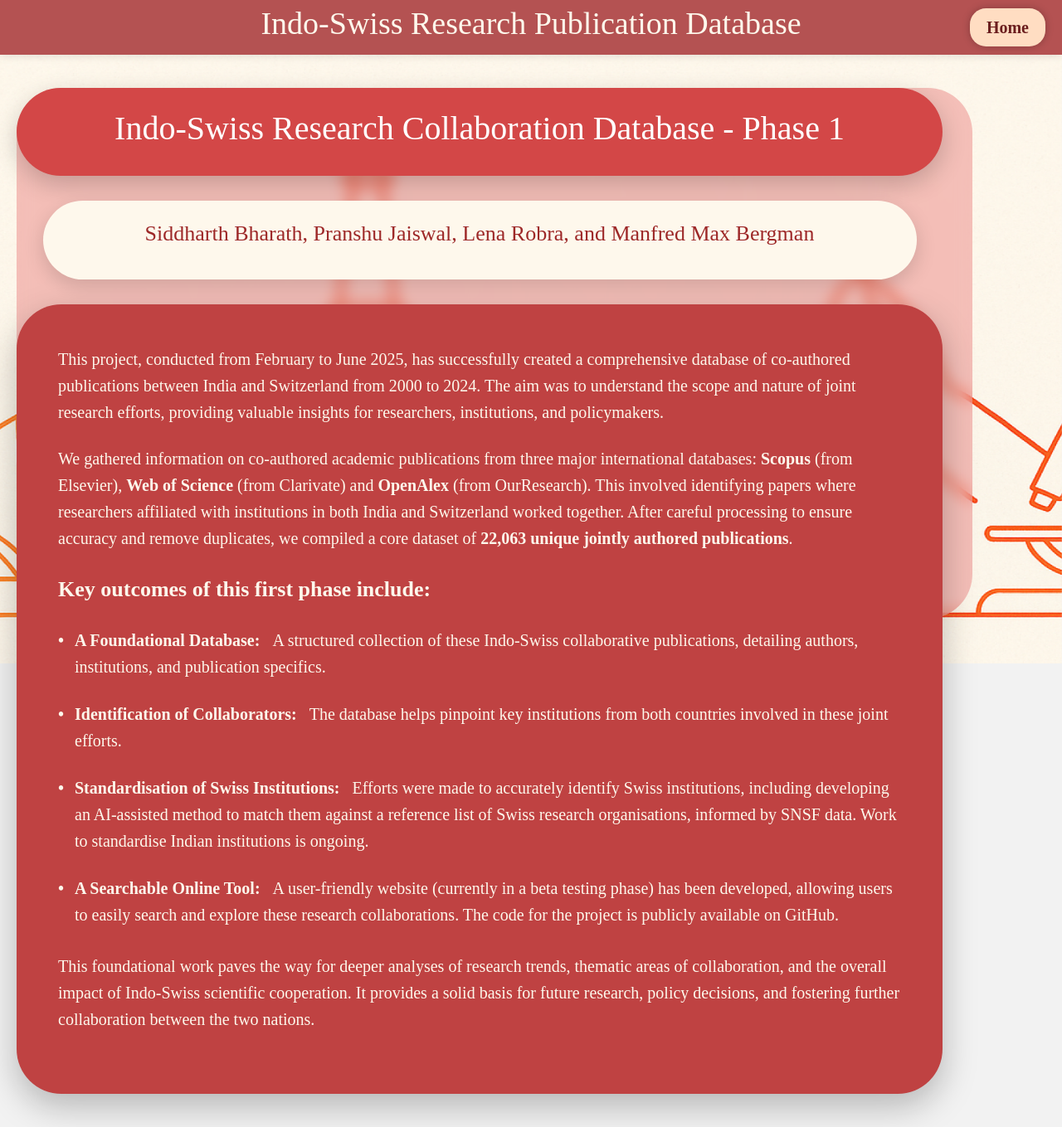
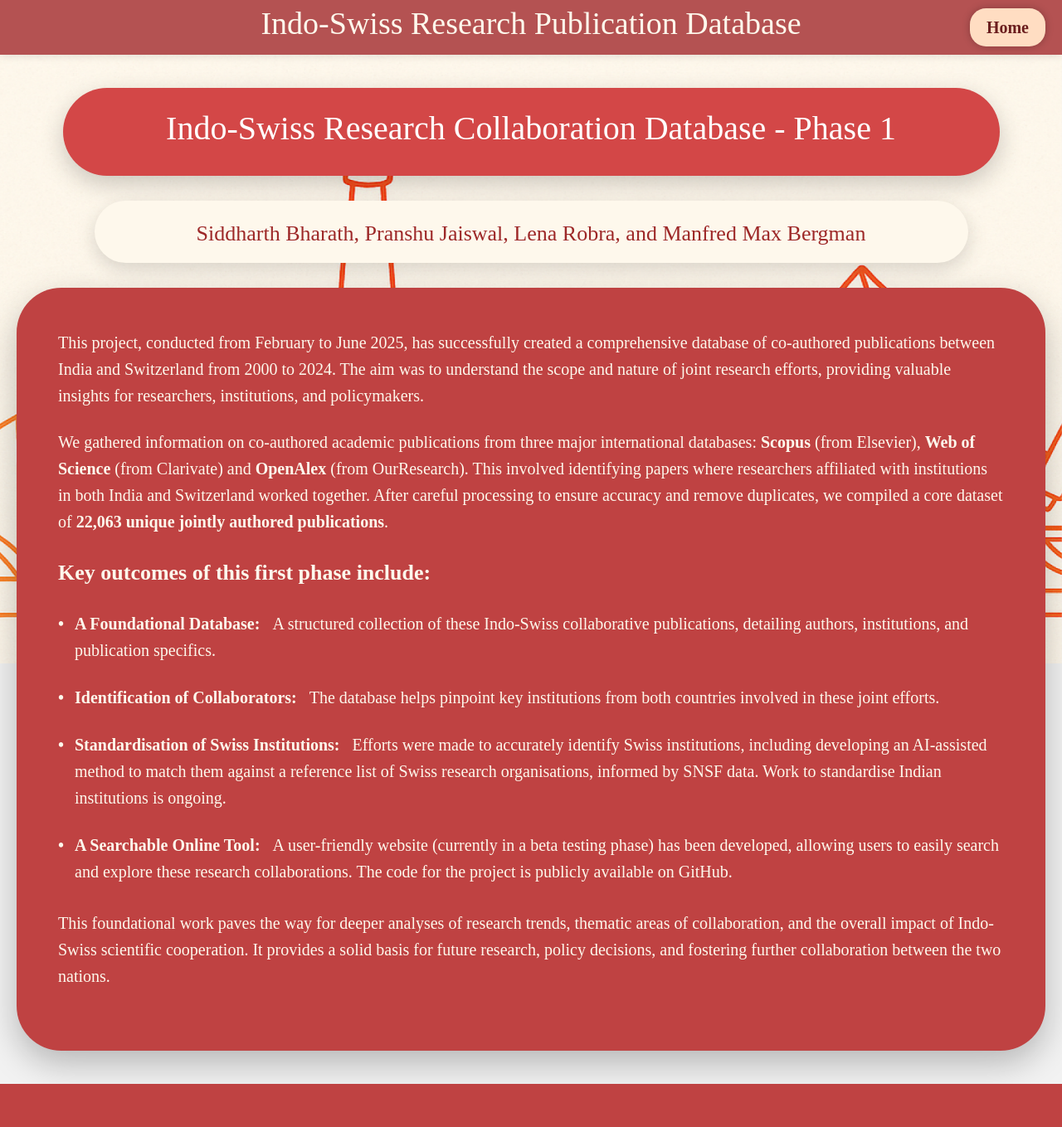
Before and after one commit to pranshh/indo-swiss-collab, a Flask app: page /about in a window 1280 px wide. Shown: the whole page at 83% size. After the commit the page ends 1307 px from the top, so only its background shows below. Run offline with Flask 3, Linux system fonts and the light colour scheme; parts of the project's set-up code (start-up, migrations or seed data) failed here and were passed over.

Commit message:
Updated styles.css

```diff
--- a/search-application/static/css/styles.css
+++ b/search-application/static/css/styles.css
@@ -434,24 +434,11 @@
     position: relative;
 }
 
-/* Backdrop */
-.backdrop {
-    background: rgba(233, 122, 122, 0.45);
-    border-radius: 54px;
-    width: 90%;
-    max-width: 1634px;
-    height: auto;
-    min-height: 80vh;
-    position: absolute;
-    backdrop-filter: blur(8.9px);
-    z-index: 1;
-}
-
 /* Content Container */
 .content-container {
     position: relative;
     z-index: 2;
-    width: 90%;
+    width: 100%;
     max-width: 1400px;
     display: flex;
     flex-direction: column;
@@ -482,7 +469,7 @@
 .authors-section {
     background: #fef8ec;
     border-radius: 54px;
-    padding: 20px 40px;
+    padding: 20px 0 0 0;
     width: 100%;
     max-width: 1053px;
     text-align: center;
```
